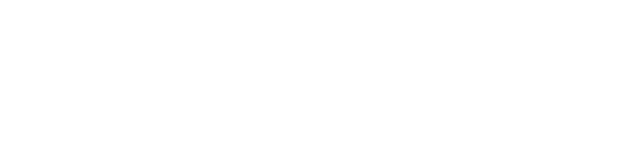
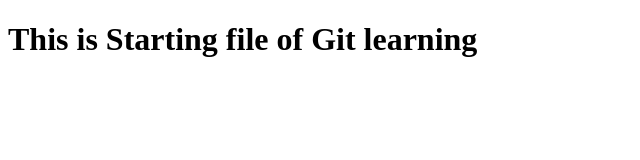
Before and after one commit to harishbachina/learn-html-css, a plain HTML site: page index.html in a window 1280 px wide. Shown: the whole page, without its empty margins (0-640 px from the left). Drawn offline with Linux system fonts and the light colour scheme.

Commit message:
added content into home page

```diff
--- a/index.html
+++ b/index.html
@@ -1,5 +1,7 @@
 <!DOCTYPE html>
 <header></header>
-<body></body>
+<body>
+<h1>This is Starting file of Git learning</h1>
+</body>
 
 </html>
```
